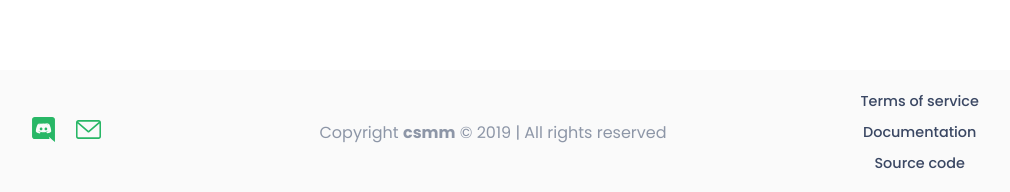
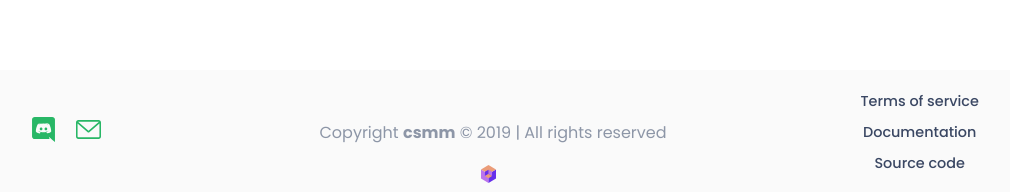
Before and after one commit to CatalysmsServerManager/frontend, a React app in the folder packages/HomepageV2/: page / in a window 1280 px wide. Shown: the part 4544-4736 px from the top of the page, without its empty margins (147-1157 px from the left). Built offline with nearby package versions, Linux system fonts and the light colour scheme; no server answers.

Commit message:
Add massief icon (#52)

```diff
--- a/packages/HomepageV2/src/components/layout/Footer.js
+++ b/packages/HomepageV2/src/components/layout/Footer.js
@@ -6,8 +6,10 @@ import ReactTooltip from 'react-tooltip'
 import Link from './Link'
 import discord from '../../images/discord.svg'
 import mail from '../../images/mail.svg'
+import massief from '../../images/massief.svg'
 
 const Container = styled.footer`
+  position: relative;
   width: 100%;
   height: 125px;
   display: grid;
@@ -20,10 +22,6 @@ const Container = styled.footer`
     height: 75px;
     padding: 25px 0;
     grid-template-columns: auto;
-  }
-  @media ${size.xs}{
-    width: 90%;
-    margin: 0 auto;
   }
 `
 const IconNav = styled.nav`
@@ -43,8 +41,33 @@ const CopyrightContainer = styled.div`
   display: flex;
   align-items: center;
   justify-content: center;
+  p{
+    display: block;
+  }
+  @media ${size.lg}{
+    flex-direction: column;
+    .divider{
+      display: none;
+    }
+  }
 `
 
+const Massief = styled.a`
+  position: absolute;
+  width: 25px;
+  bottom: 5px;
+  right: 0;
+  left: 0;
+  margin: 0 auto;
+  .icon{
+    width: 15px;
+    height: auto;
+  }
+  @media ${size.md}{
+    margin-left: auto;
+    margin-right: 5px;
+  }
+`
 const LinkNav = styled.nav`
   display: flex;
   align-items: center;
@@ -64,7 +87,6 @@ const LinkNav = styled.nav`
     display: none;
   }
 `
-
 export default function Footer(){
   return (
     <Container>
@@ -78,13 +100,16 @@ export default function Footer(){
         </Link>
       </IconNav>
       <CopyrightContainer>
-        <p style={{ textAlign: 'center' }}>Copyright <strong>csmm</strong> © {new Date().getFullYear()} | All rights reserved</p>
+        <p>Copyright <strong>csmm</strong> © {new Date().getFullYear()} </p> <div className="divider">&nbsp;|&nbsp;</div><p>All rights reserved</p>
       </CopyrightContainer>
       <LinkNav>
         <Link to="/termsofservice">Terms of service</Link>
         <Link isExternal to="https://docs.csmm.app/">Documentation</Link>
         <Link isExternal to="https://github.com/CatalysmsServerManager/7-days-to-die-server-manager">Source code</Link>
       </LinkNav>
+      <Massief isExternal to="https://massief.biz/">
+        <img alt="icon massief" className="icon" src={massief}/>
+      </Massief>
     </Container>
   )
 }
```
Also changed, not shown: packages/HomepageV2/src/images/massief.svg (added).
